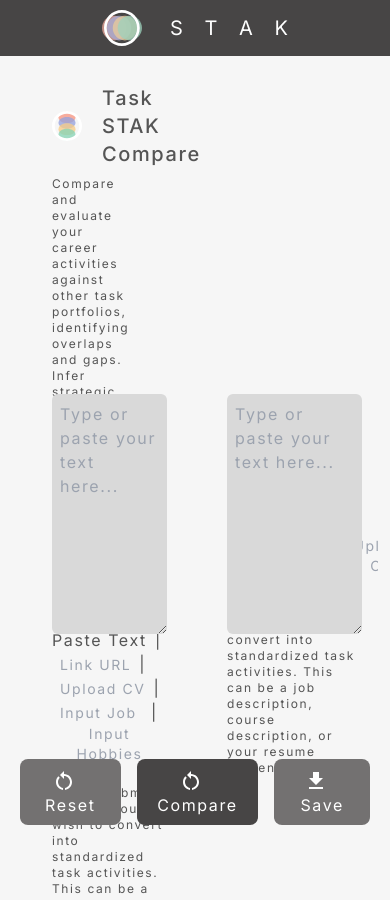
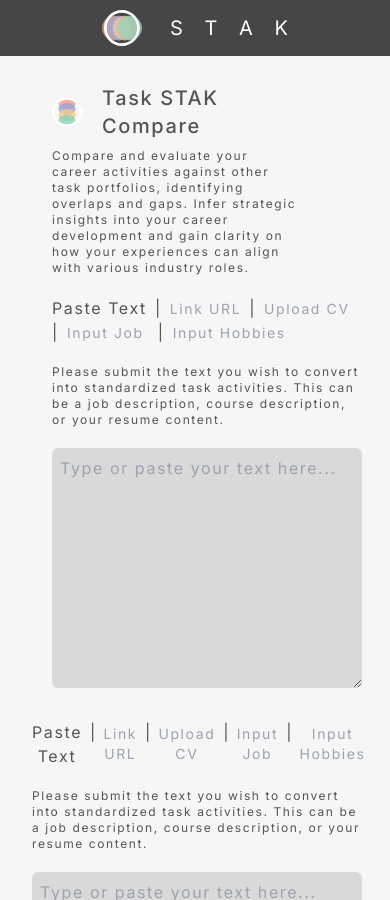
Before and after one commit to tss-lkycic/tss-2.4, a Next.js app: page /compare in a window 390 px wide. Built offline with nearby package versions, Linux system fonts and the light colour scheme.

Commit message:
compare responsive

```diff
--- a/src/app/compare/page.js
+++ b/src/app/compare/page.js
@@ -503,13 +503,13 @@
 
   return (
     <div
-      className="bg-[#F6F6F6] min-w-screen min-h-screen xflex flex-col overflow-scroll"
+      className="min-w-screen min-h-screen flex flex-col overflow-scroll"
       id="results"
     >
-      <div className="bg-[#F6F6F6] w-screen h-[80vh]  flex flex-col ">
-        <div className="flex flex-row w-full h-full text-[#555555]">
-          <div className="flex flex-col w-1/2  h-full tracking-[0.10rem]">
-            <div className="w-full h-1/2">
+      <div className="w-screen flex flex-col ">
+        <div className="flex flex-col md:flex-row w-full text-[#555555]">
+          <div className="flex flex-col md:w-1/2  h-full tracking-[0.10rem]">
+            <div className="w-full ">
               <div className="px-10 pt-5 w-5/6">
                 <div className="flex flex-row items-center py-2 font-medium">
                   <Image
@@ -684,9 +684,9 @@
             {/* </div> */}
           </div>
 
-          <div className="flex flex-col w-1/2  h-full">
-            <div className=" h-1/2  w-full flex flex-col ">
-              <div className="px-10 pt-5 w-2/3 opacity-0">
+          <div className="flex flex-col md:w-1/2  h-full">
+            <div className="  w-full flex flex-col ">
+              <div className="px-10 pt-5 w-2/3 opacity-0 hidden md:block">
                 <div className="flex flex-row items-center py-2 font-medium">
                   <Image
                     src={compare_logo}
@@ -704,7 +704,7 @@
                   ut labore et dolore magna aliqua.
                 </p>
               </div>
-              <div className="pl-5 pr-10 h-fit pb-5 pt-5 flex justify-between w-full">
+              <div className="pl-5 pr-10 h-fit pb-5 pt-8 md:pt-5 flex justify-between w-full">
                 <button
                   className={` pr-2 tracking-[0.10rem] ${
                     queryText2
@@ -864,7 +864,6 @@
           onClick={handleReset}
           className="tracking-[0.10rem] bg-[#737171] mx-2 py-2 px-5 rounded-lg my-5 w-fit text-white"
         >
-          {" "}
           <RestartAltIcon className="mr-3 text-[1.5rem]"></RestartAltIcon>
           Reset
         </button>
@@ -872,7 +871,6 @@
           onClick={compareInputs}
           className="tracking-[0.10rem]  bg-[#474545] mx-2 py-2 px-5 rounded-lg my-5 w-fit text-white"
         >
-          {" "}
           <RestartAltIcon className="mr-3 text-[1.5rem]"></RestartAltIcon>
           Compare
         </button>
@@ -880,11 +878,10 @@
           onClick={handleSave}
           className="tracking-[0.10rem] bg-[#737171] mx-2 py-2 px-5 rounded-lg my-5 w-fit text-white"
         >
-          {" "}
           <DownloadIcon className="mr-3 text-[1.5rem]" />
           Save
         </button>
-      </div>{" "}
+      </div>
       {completed1 && completed2 && sentRequest ? (
         <div className="w-full  flex flex-row pb-10 text-[#555555]">
           <div className="w-1/2 flex flex-col pl-10 pr-5 pb-10">
```
